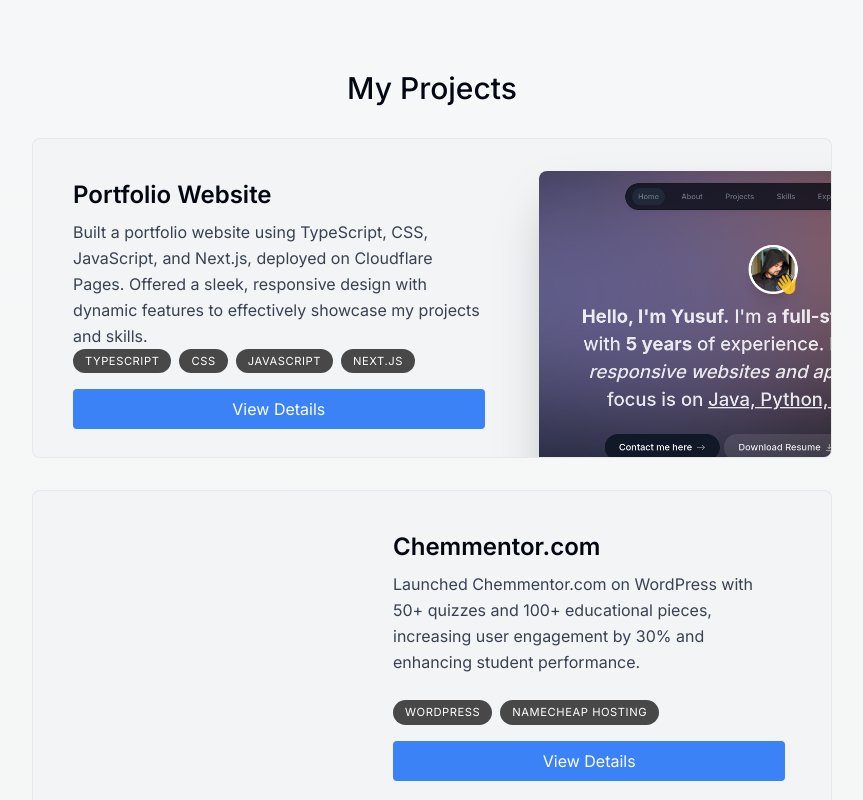
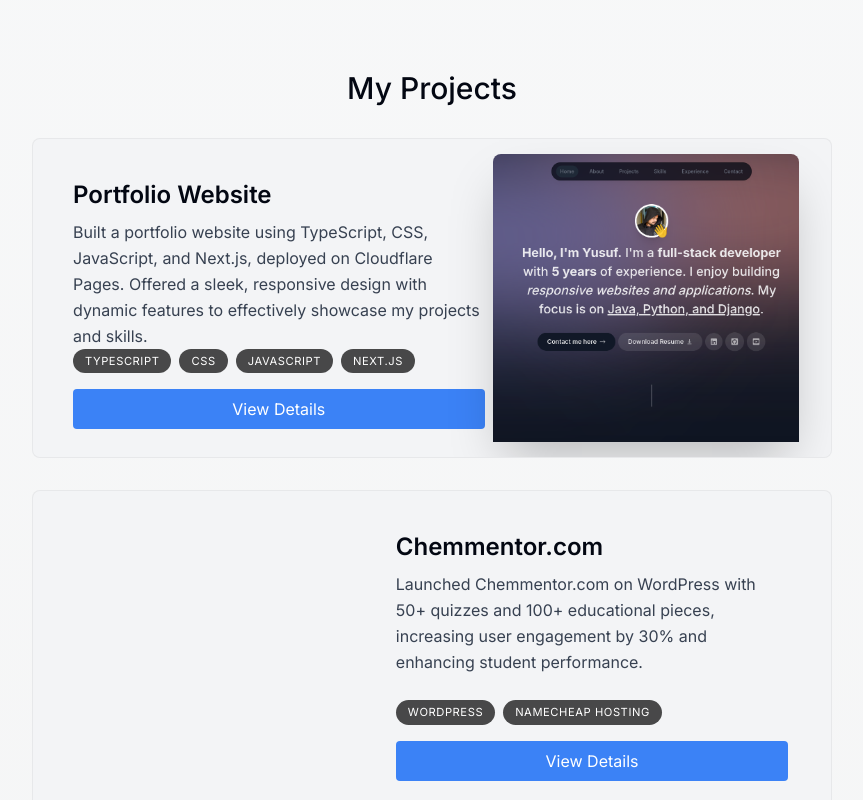
Before and after one commit to cybrous/my-portfolio-yusuf, a Next.js app: page / in a window 1280 px wide. Shown: the part 1280-2080 px from the top of the page, without its empty margins (208-1071 px from the left). Built offline with nearby package versions, Linux system fonts and the light colour scheme.

Commit message:
updated project.tsx code

```diff
--- a/components/project.tsx
+++ b/components/project.tsx
@@ -35,7 +35,7 @@ export default function Project({
       }}
       className="group mb-3 sm:mb-8 last:mb-0"
     >
-      <section className="bg-gray-100 max-w-[50rem] border border-black/5 rounded-lg overflow-hidden sm:pr-8 relative sm:h-[20rem] hover:bg-gray-200 transition sm:group-even:pl-8 dark:text-white dark:bg-white/10 dark:hover:bg-white/20">
+      <section className="bg-gray-100 max-w-[50rem] border border-black/5 rounded-lg overflow-hidden sm:pr-8 relative sm:h-[20rem] hover:bg-gray-200 transition sm:group-even:pl-8 dark:text-white dark:bg-white/10 dark:hover:bg-white/20 flex justify-center items-center">
         <div className="pt-4 pb-7 px-5 sm:pl-10 sm:pr-2 sm:pt-10 sm:max-w-[60%] flex flex-col h-full sm:group-even:ml-[18rem]">
           <h3 className="text-2xl font-semibold">{title}</h3>
           <p className="mt-2 leading-relaxed text-gray-700 dark:text-white/70">
@@ -60,13 +60,14 @@ export default function Project({
         </div>
 
         {imageUrl && (
+          <div className="flex justify-center items-center">
             <Image
               src={imageUrl}
               alt="Project I worked on"
-            quality={95}
+              quality={100}
               width={450} // Add width
               height={300} // Add height
-            className="absolute hidden sm:block top-8 -right-40 w-[28.25rem] rounded-t-lg shadow-2xl
+              className="rounded-t-lg shadow-2xl
               transition
               group-hover:scale-[1.04]
               group-hover:-translate-x-3
@@ -75,10 +76,9 @@ export default function Project({
 
               group-even:group-hover:translate-x-3
               group-even:group-hover:translate-y-3
-            group-even:group-hover:rotate-2
-
-            group-even:right-[initial] group-even:-left-40"
+              group-even:group-hover:rotate-2"
             />
+          </div>
         )}
       </section>
 
@@ -102,7 +102,7 @@ export default function Project({
             <Image
               src={imageUrl}
               alt="Project I worked on"
-              quality={95}
+              quality={100}
               width={250} // Add width
               height={120} // Add height
               className="mt-4 rounded-lg shadow-2xl w-30 h-30"
```
Lines whose indentation alone changed are shown as unchanged.
